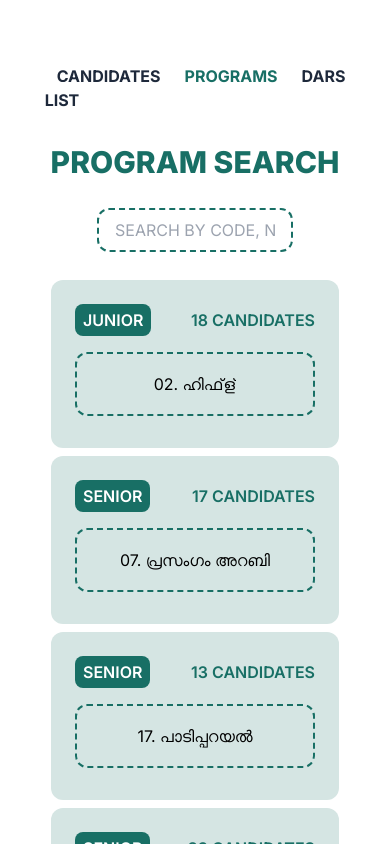
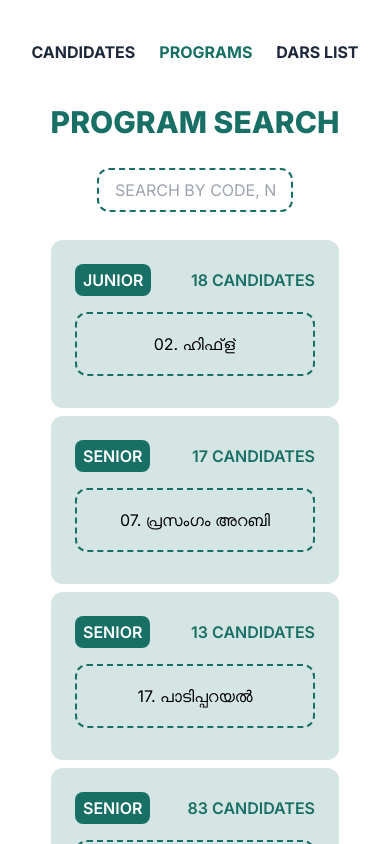
Before and after one commit to ajnanmvr/darsfest, a Next.js app: page /program in a window 390 px wide. Shown: the top 844 px of the page. Built offline with nearby package versions, Linux system fonts and the light colour scheme.

Commit message:
finalized

```diff
--- a/app/dars/page.jsx
+++ b/app/dars/page.jsx
@@ -28,15 +28,16 @@ function DarsWise() {
   // Check if filteredData is empty, and display uniqueData if it is
   const displayData = filteredData.length > 0 ? filteredData : uniqueData;
 
-  return (
-    <div className="p-12 lg:p-20 flex flex-col">
-            <div className="lg:fixed lg:right-20 lg:top-5 bg-white  rounded-full p-4">
+  return (<>
+    <div className="lg:fixed lg:right-20 lg:top-5 bg-white w-full lg:w-fit text-center rounded-full lg:p-4 px-4 p-10">
         <Link className="bg-white text-slate-800 p-2 hover:bg-secondary font-bold rounded-2xl mx-1" href="/">Candidates
         </Link>
 
         <Link className="bg-white text-primary p-2 hover:bg-secondary font-bold rounded-2xl mx-1" href="/dars/">Dars List
         </Link>
       </div>
+    <div className="p-12 pt-0 lg:p-20 flex flex-col">
+
       <h1 className="text-center font-extrabold text-3xl text-primary mb-3">
         Dars Wise Program List
       </h1>
@@ -66,7 +67,7 @@ function DarsWise() {
           </div>
         ))}
       </div>
-    </div>
+    </div></>
   );
 }
 
--- a/app/page.jsx
+++ b/app/page.jsx
@@ -40,10 +40,8 @@ function Search() {
     setSelectedItem(null);
   };
 
-  return (
-    <div className="p-12 lg:p-20">
-      <div className="flex flex-col items-center gap-4">
-        <div className="lg:fixed lg:right-20 lg:top-5 bg-white  rounded-full p-4">
+  return (<>
+    <div className="lg:fixed lg:right-20 lg:top-5 bg-white w-full lg:w-fit text-center rounded-full lg:p-4 px-4 p-10">
           <Link
             className="bg-white text-primary p-2 hover:bg-secondary font-bold rounded-2xl mx-1"
             href="/"
@@ -58,6 +56,9 @@ function Search() {
             Dars List
           </Link>
         </div>
+    <div className="p-12 pt-0 lg:p-20">
+      <div className="flex flex-col items-center gap-4">
+
         <h1 className="text-center font-extrabold text-3xl text-primary mb-3">
           Candidate Search
         </h1>
@@ -146,7 +147,7 @@ function Search() {
           </div>
         )}
       </div>
-    </div>
+    </div></>
   );
 }
 
--- a/app/program/page.jsx
+++ b/app/program/page.jsx
@@ -80,18 +80,19 @@ function Search() {
   const handleSearch = (e) => {
     setSearchTerm(e.target.value);
   };
-  return (
-    <div className="p-12 lg:p-20">
+  return (<>
+    <div className="lg:fixed lg:right-20 lg:top-5 bg-white w-full lg:w-fit text-center rounded-full lg:p-4 px-4 p-10">
+    <Link className="bg-white text-slate-800 p-2 hover:bg-secondary font-bold rounded-2xl mx-1" href="/">Candidates
+    </Link>
+    <Link className="bg-white text-primary p-2 hover:bg-secondary font-bold rounded-2xl mx-1" href="/program">Programs
+    </Link>
+    <Link className="bg-white text-slate-800 p-2 hover:bg-secondary font-bold rounded-2xl mx-1" href="/dars/">Dars List
+    </Link>
+  </div>
+    <div className="p-12 pt-0 lg:p-20">
 
       <div className="flex flex-col items-center gap-4">
-      <div className="lg:fixed lg:right-20 lg:top-5 bg-white  rounded-full p-4">
-        <Link className="bg-white text-slate-800 p-2 hover:bg-secondary font-bold rounded-2xl mx-1" href="/">Candidates
-        </Link>
-        <Link className="bg-white text-primary p-2 hover:bg-secondary font-bold rounded-2xl mx-1" href="/program">Programs
-        </Link>
-        <Link className="bg-white text-slate-800 p-2 hover:bg-secondary font-bold rounded-2xl mx-1" href="/dars/">Dars List
-        </Link>
-      </div>
+
         <h1 className="text-center font-extrabold text-3xl text-primary mb-3">
           Program Search
         </h1>
@@ -125,7 +126,7 @@ function Search() {
           ))}
         </div>
       </div>
-    </div>
+    </div></>
   );
 }
 
```
